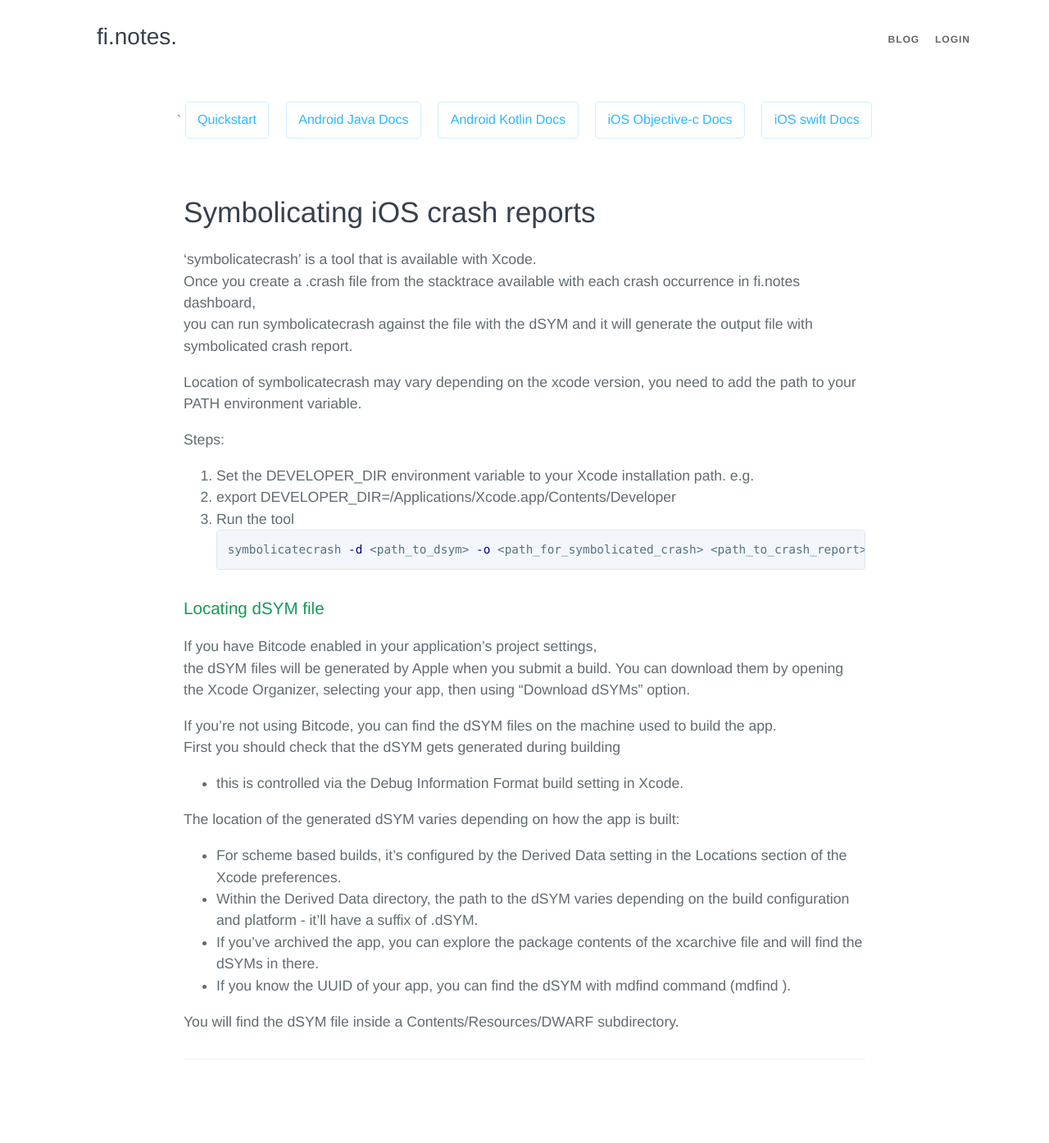
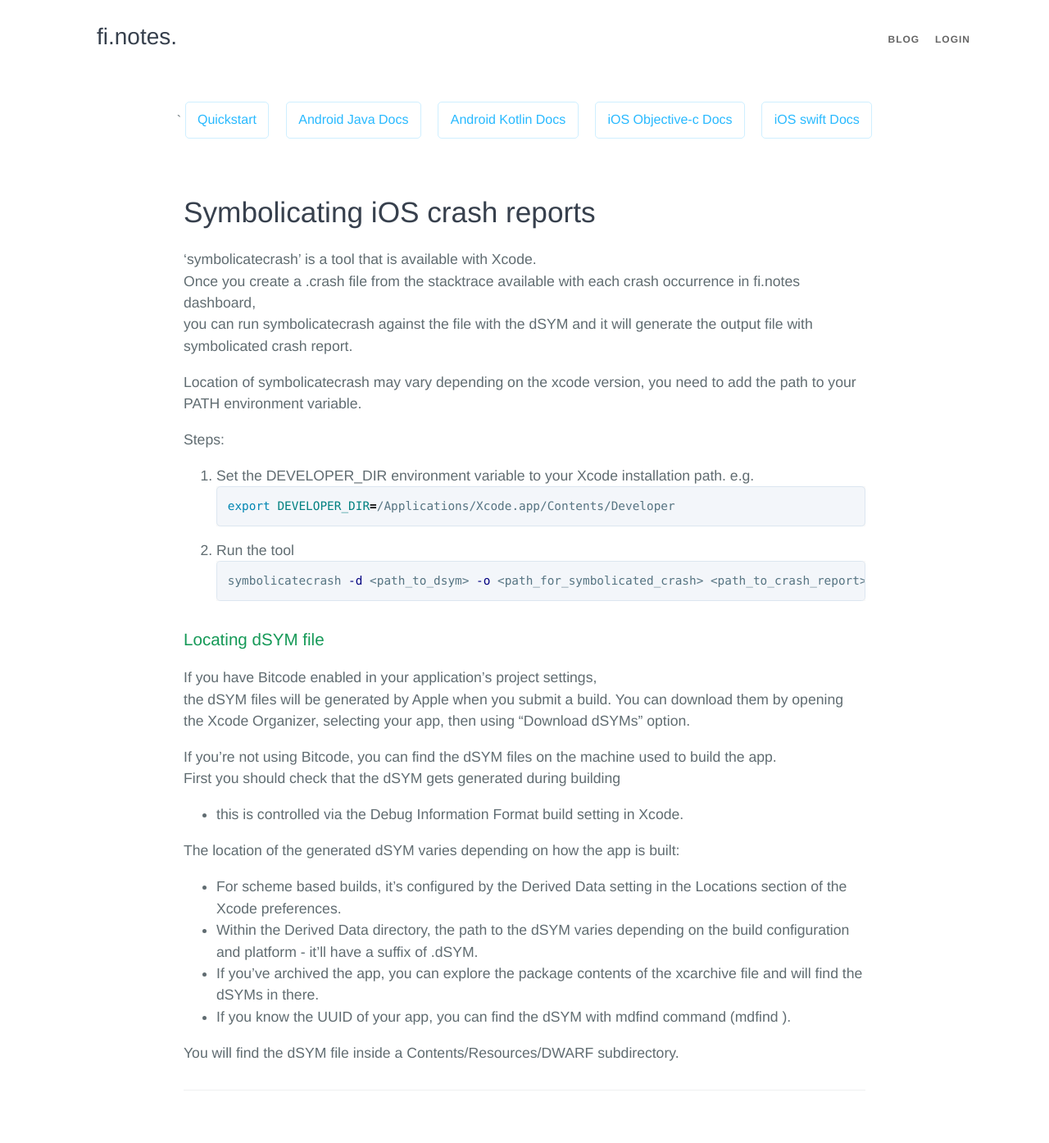
Before and after one commit to finotes/finotes.github.io, a Jekyll site: the page built from _posts/2018-02-28-symbolicating-stack.md, in a window 1280 px wide. Shown: the whole page at 82% size. Built offline with Jekyll 4.4.1, drawn with Linux system fonts in a browser that asks for light colours; some web fonts are replaced; our own code applies the rules of GitHub Pages for plain Markdown files; before the commit the page ends 1356 px from its top, so only the background shows below that; part of the change alters nothing that is shown.

Commit message:
Update 2018-02-28-symbolicating-stack.md

````diff
--- a/_posts/2018-02-28-symbolicating-stack.md
+++ b/_posts/2018-02-28-symbolicating-stack.md
@@ -9,8 +9,10 @@ Location of symbolicatecrash may vary depending on the xcode version, you need t
 
 Steps:
 1. Set the DEVELOPER_DIR environment variable to your Xcode installation path. e.g.
-2. export DEVELOPER_DIR=/Applications/Xcode.app/Contents/Developer
-3. Run the tool
+```bash
+export DEVELOPER_DIR=/Applications/Xcode.app/Contents/Developer
+```
+2. Run the tool
 ```bash
 symbolicatecrash -d <path_to_dsym> -o <path_for_symbolicated_crash> <path_to_crash_report>
 ```
````
